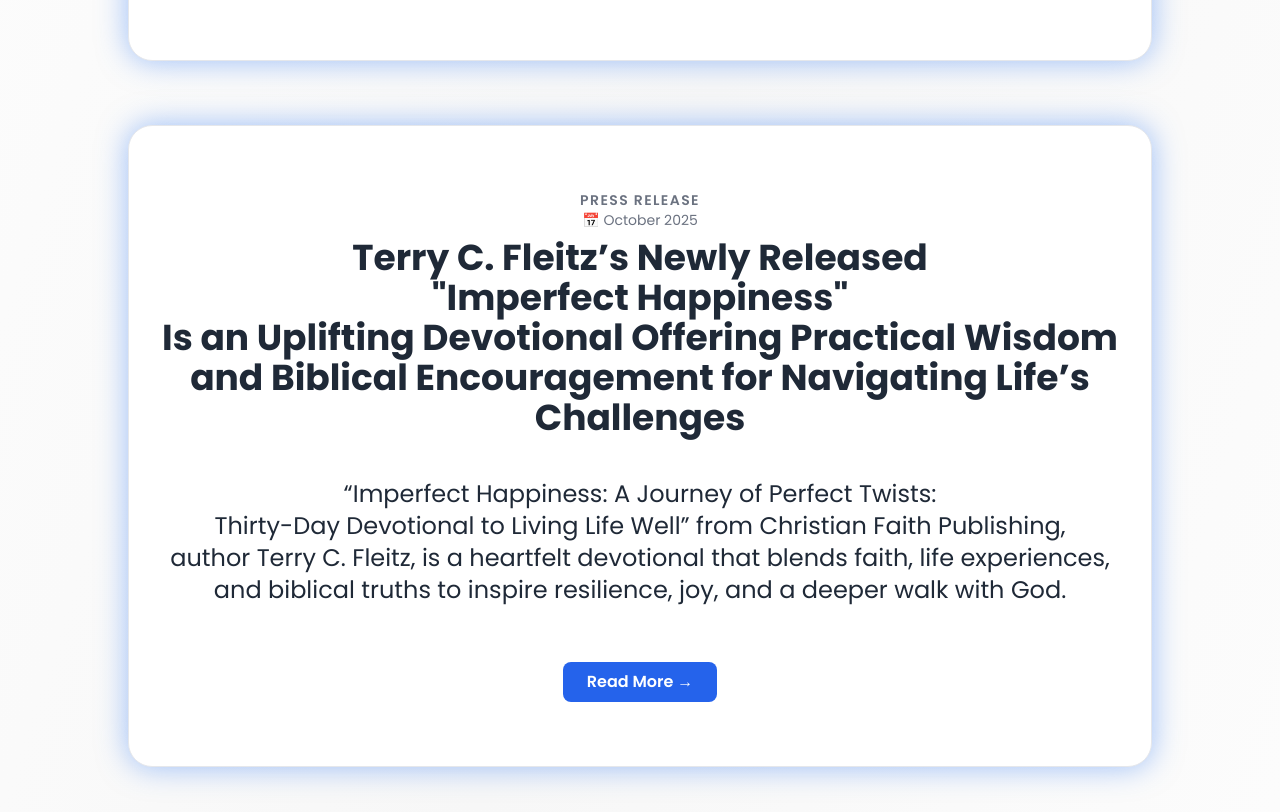
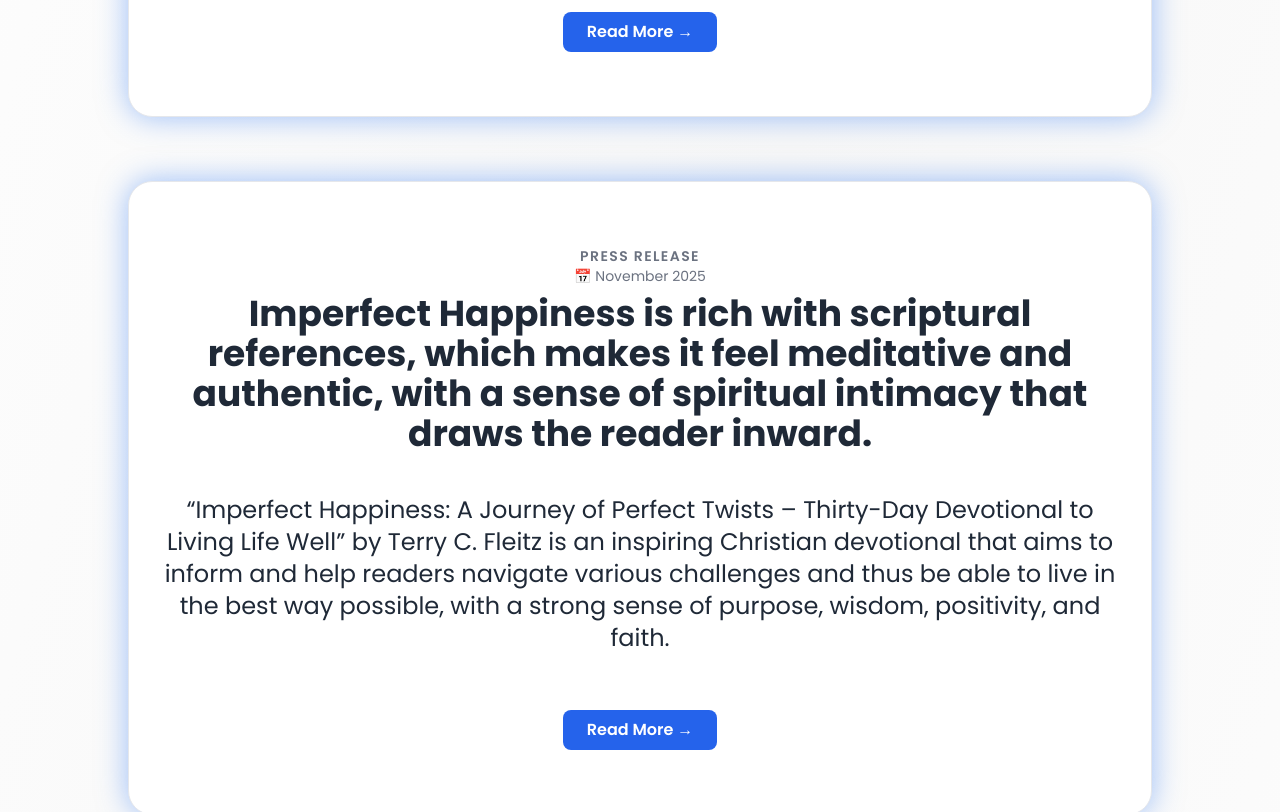
Before and after one commit to qb1968/tcf2, a React (Vite) app: page / in a window 1280 px wide. Shown: the part 1640-2452 px from the top of the page. Built offline with nearby package versions, Linux system fonts and the light colour scheme.

Commit message:
new reviews

```diff
--- a/src/pages/Home.jsx
+++ b/src/pages/Home.jsx
@@ -6,15 +6,43 @@
 import UpcomingEventsCarousel from "../components/UpcomingEventsCarousel";
 
 export default function Home() {
-  const [expanded, setExpanded] = useState(false);
-  const sectionRef = useRef(null);
+  const [expanded1, setExpanded1] = useState(false);
+  const [expanded2, setExpanded2] = useState(false);
+  const [expanded3, setExpanded3] = useState(false);
+  const sectionRef1 = useRef(null);
+  const sectionRef2 = useRef(null);
+  const sectionRef3 = useRef(null);
 
-  const handleToggle = () => {
-    if (expanded && sectionRef.current) {
-      // Scroll smoothly to top of section when collapsing
-      sectionRef.current.scrollIntoView({ behavior: "smooth", block: "start" });
+  const handleToggle = (section) => {
+    if (section === 1) {
+      if (expanded1 && sectionRef1.current) {
+        sectionRef1.current.scrollIntoView({
+          behavior: "smooth",
+          block: "start",
+        });
+      }
+      setExpanded1(!expanded1);
     }
-    setExpanded(!expanded);
+
+    if (section === 2) {
+      if (expanded2 && sectionRef2.current) {
+        sectionRef2.current.scrollIntoView({
+          behavior: "smooth",
+          block: "start",
+        });
+      }
+      setExpanded2(!expanded2);
+    }
+
+    if (section === 3) {
+      if (expanded3 && sectionRef3.current) {
+        sectionRef3.current.scrollIntoView({
+          behavior: "smooth",
+          block: "start",
+        });
+      }
+      setExpanded3(!expanded3);
+    }
   };
   return (
     <section id="home" className="max-w-7xl mx-auto font-custom text-gray-800 ">
@@ -43,7 +71,7 @@
 
       {/* Press Release Section */}
       <section
-        ref={sectionRef}
+        ref={sectionRef1}
         className="bg-white py-16 px-6 max-w-5xl mx-auto my-16 rounded-3xl shadow-lg border border-gray-200"
         style={{
           boxShadow: "0 0 30px rgba(59, 130, 246, 0.5)", // bluish glow
@@ -120,8 +148,11 @@
               </svg>
             </div>
           </h2>
-          <br /> A 30-day Christian devotional on how God uses life’s
-          imperfections to shape faith, purpose, and fulfillment beyond success
+          <h2 className="text-4xl font-bold mt-2 text-gray-800 font-custom">
+            {" "}
+            A 30-day Christian devotional on how God uses life’s imperfections
+            to shape faith, purpose, and fulfillment beyond success
+          </h2>
           <h3 className="text-2xl font semi-bold mt-10 text-gray-800 font-custom">
             Happiness is imperfect on earth, but with God, it becomes
             purposeful. We all face different kinds of troubles on this journey
@@ -134,11 +165,11 @@
         {/* Collapsible Content */}
         <div
           className={`text-gray-700 leading-relaxed space-y-6 overflow-hidden transition-all duration-700 ${
-            expanded ? "max-h-[5000px]" : "max-h-[160px]"
+            expanded1 ? "max-h-[5000px]" : "max-h-[160px]"
           }`}
         >
           {/* Hidden content */}
-          <div className={`${expanded ? "block" : "hidden"} space-y-6`}>
+          <div className={`${expanded1 ? "block" : "hidden"} space-y-6`}>
             <p>
               This is the premise of the faith-based devotional that is
               Imperfect Happiness: A Journey of Perfect Twists - Thirty-Day
@@ -184,22 +215,150 @@
               God is always present with us, and putting Him at the center is
               key.
             </p>
-
           </div>
         </div>
 
         {/* Read More / Read Less Button */}
         <div className="flex justify-center mt-6">
           <button
-            onClick={handleToggle}
+            onClick={() => handleToggle(1)}
             className="bg-blue-600 hover:bg-blue-700 text-white font-semibold py-2 px-6 rounded-lg transition"
           >
-            {expanded ? "Read Less ←" : "Read More →"}
+            {expanded1 ? "Read Less ←" : "Read More →"}
           </button>
         </div>
       </section>
+
       <section
-        ref={sectionRef}
+        ref={sectionRef3}
+        className="bg-white py-16 px-6 max-w-5xl mx-auto my-16 rounded-3xl shadow-lg border border-gray-200"
+        style={{
+          boxShadow: "0 0 30px rgba(59, 130, 246, 0.5)", // bluish glow
+        }}
+      >
+        <div className="text-center mb-8">
+          <p className="text-sm text-gray-500 uppercase tracking-widest font-semibold">
+            Press Release
+          </p>
+          <p className="text-sm text-gray-500">📅 November 2025</p>
+          <h2 className="text-4xl font-bold mt-2 text-gray-800 font-custom">
+            Imperfect Happiness is rich with scriptural references, which makes
+            it feel meditative and authentic, with a sense of spiritual intimacy
+            that draws the reader inward.
+          </h2>
+          <h3 className="text-2xl font semi-bold mt-10 text-gray-800 font-custom">
+            “Imperfect Happiness: A Journey of Perfect Twists – Thirty-Day
+            Devotional to Living Life Well” by Terry C. Fleitz is an inspiring
+            Christian devotional that aims to inform and help readers navigate
+            various challenges and thus be able to live in the best way
+            possible, with a strong sense of purpose, wisdom, positivity, and
+            faith.
+          </h3>
+        </div>
+
+        {/* Collapsible Content */}
+        <div
+          className={`text-gray-700 leading-relaxed space-y-6 overflow-hidden transition-all duration-700 ${
+            expanded3 ? "max-h-[5000px]" : "max-h-[160px]"
+          }`}
+        >
+          {/* Hidden content */}
+          <div className={`${expanded3 ? "block" : "hidden"} space-y-6`}>
+            <p>
+              <span className="font-bold">Reviewed by Lily Andrews</span>
+              “Imperfect Happiness: A Journey of Perfect Twists – Thirty-Day
+              Devotional to Living Life Well” by Terry C. Fleitz is an inspiring
+              Christian devotional that aims to inform and help readers navigate
+              various challenges and thus be able to live in the best way
+              possible, with a strong sense of purpose, wisdom, positivity, and
+              faith.
+            </p>
+            <p>
+              Fleitz begins with a childhood memory. He remembers his
+              sixth-grade teacher, Sister Magdalene, explaining what would, in
+              years to come, become a strong basis for his understanding of
+              integrity. She was the first person from outside the home to
+              challenge him to think seriously about right and wrong, and also
+              to see moral choices as deliberate acts rather than automatic
+              responses. His parents were, of course, the first ones to instill
+              in him a sense of honesty, hard work, and compassion. This they
+              did, not through stern lectures but through deliberate behavior
+              and choices. Over time, he would come to discover several
+              life-changing truths. They include: living the best life is
+              directly connected to building a closer relationship with God,
+              that true success cannot be measured by material gain or social
+              status, and that the depth of one’s faith and the sincerity of
+              their relationships is directly tied to a lasting sense of joy,
+              peace, and fulfilment.
+            </p>
+            <p>
+              As you read through this book, you can’t fail to notice Fleitz’s
+              use of metaphors and imagery to communicate certain truths in more
+              depth. They include “From the Ocean to the Mountain,” a real
+              transition that he uses to describe two contrasting stages in his
+              life’s journey, “The Organization” which apart from being a
+              physical place, dramatizes general worldly success and moral
+              compromise, “The Desert,” which represents a state of burnout and
+              spiritual emptiness that follows overwork and misplaced ambition,
+              and “The Room of Shame,” a metaphor that illustrates the inner
+              chamber of conscience, that is, the place within oneself that
+              holds guilt and regret. These, among others, beautifully and
+              profoundly create a literary structure that mirrors his message,
+              each marking a stage in the reader’s heart as they learn to live
+              well.
+            </p>
+
+            <p>
+              This book is rich with scriptural references, especially verses
+              from the Book of Psalms. This rich incorporation makes it feel
+              meditative and authentic, with a sense of spiritual intimacy that
+              draws the reader inward. It has the advantage of combining a
+              devotional sense with memoir, in that the author can merge
+              experience with reflection, grounding his words in a realism
+              readers can relate to and, maybe, learn from. Talking of
+              structure, this book is complex, but in a good way. Every chapter
+              has a “Pause and Reflect” section that feels intentionally placed
+              to interrupt the narrative flow and shift the reader’s attention
+              to self-examination. Additionally, the structure shifts between
+              narrative, to prayer and song, in a multi-layered design that is a
+              show of clever craftsmanship and a form of artistic control.
+              Readers will agree that this style of writing is unique and helps
+              prevent the text from becoming monotonous.
+            </p>
+            <p>
+              “Imperfect Happiness: A Journey of Perfect Twists – Thirty-Day
+              Devotional to Living Life Well” by Terry C. Fleitz is a book that
+              needs to be studied with a pen and a notebook, owing to its depth,
+              density, and reflective nature. This study’s approach is also
+              likely to move the reader from passive observation to active
+              participation. Readers seeking meaning beyond material success, as
+              well as those who have spent years chasing achievement, will
+              deeply identify more with Fleitz’s experiences and discoveries.
+              Additionally, those who have faced illness or loss will find
+              genuine comfort in his honest retellings, which do not
+              sensationalize suffering but rather treat it as a teacher that
+              often helps draw meaning from even the darkest experiences. This
+              is an essential read that intelligently reveals just how adversity
+              can be redemptive and how faith can transform pain into purpose,
+              despair into growth, and hardship into spiritual renewal.
+              Excellent work, Terry Fleitz!
+            </p>
+          </div>
+        </div>
+
+        {/* Read More / Read Less Button */}
+        <div className="flex justify-center mt-6">
+          <button
+            onClick={() => handleToggle(3)}
+            className="bg-blue-600 hover:bg-blue-700 text-white font-semibold py-2 px-6 rounded-lg transition"
+          >
+            {expanded3 ? "Read Less ←" : "Read More →"}
+          </button>
+        </div>
+      </section>
+
+      <section
+        ref={sectionRef2}
         className="bg-white py-16 px-6 max-w-5xl mx-auto my-16 rounded-3xl shadow-lg border border-gray-200"
         style={{
           boxShadow: "0 0 30px rgba(59, 130, 246, 0.5)", // bluish glow
@@ -230,11 +389,11 @@
         {/* Collapsible Content */}
         <div
           className={`text-gray-700 leading-relaxed space-y-6 overflow-hidden transition-all duration-700 ${
-            expanded ? "max-h-[5000px]" : "max-h-[160px]"
+            expanded2 ? "max-h-[5000px]" : "max-h-[160px]"
           }`}
         >
           {/* Hidden content */}
-          <div className={`${expanded ? "block" : "hidden"} space-y-6`}>
+          <div className={`${expanded2 ? "block" : "hidden"} space-y-6`}>
             <p>
               <span className="font-bold">Mebane, NC —</span>
               (PR.com) “Imperfect Happiness: A Journey of Perfect Twists:
@@ -332,10 +491,10 @@
         {/* Read More / Read Less Button */}
         <div className="flex justify-center mt-6">
           <button
-            onClick={handleToggle}
+            onClick={() => handleToggle(2)}
             className="bg-blue-600 hover:bg-blue-700 text-white font-semibold py-2 px-6 rounded-lg transition"
           >
-            {expanded ? "Read Less ←" : "Read More →"}
+            {expanded2 ? "Read Less ←" : "Read More →"}
           </button>
         </div>
       </section>
```
